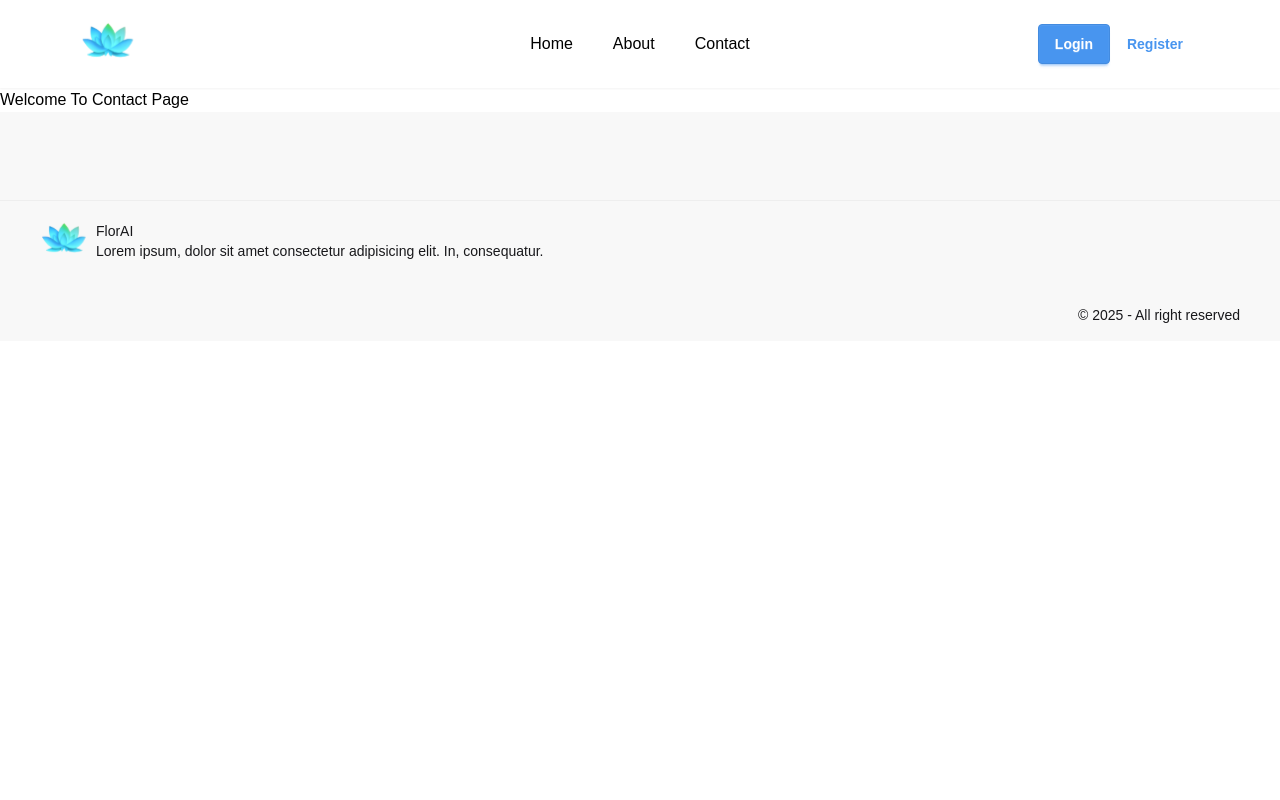
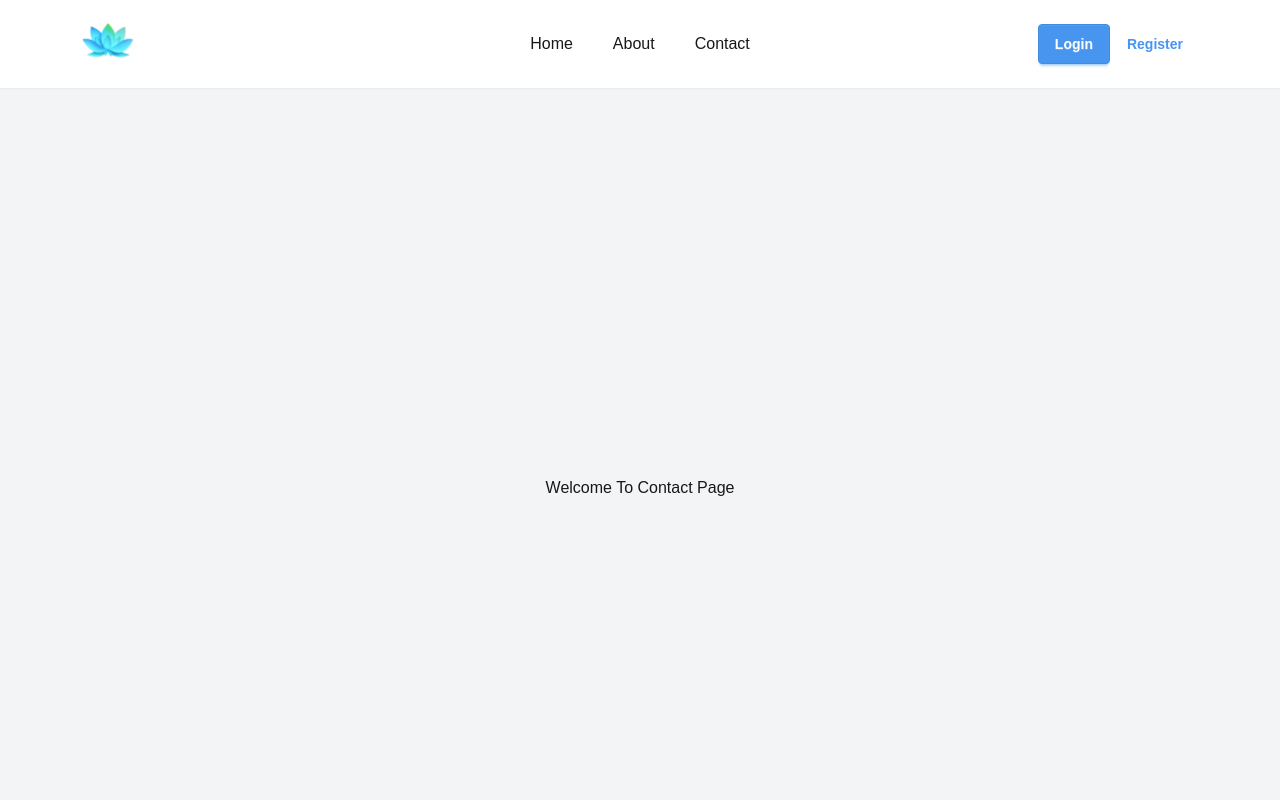
Before and after one commit to Ar-Syhptra/Flower-Classification-Website, a React (Vite) app in the folder src/client/: page /contact in a window 1280 px wide. Shown: the top 800 px of the page. Built offline with nearby package versions, Linux system fonts and the light colour scheme.

Commit message:
refactor: Perubahan code

```diff
--- a/src/client/src/App.jsx
+++ b/src/client/src/App.jsx
@@ -4,6 +4,7 @@ import Footer from "./components/Footer/Footer";
 import Navbar from "./components/Navbar";
 import AboutPage from "./page/AboutPage";
 import ContactPage from "./page/ContactPage";
+import NotFoundPage from "./page/NotFoundPage";
 import ClassificationPage from "./page/ClassificationPage";
 
 import "./assets/styles/globals.css";
@@ -17,6 +18,7 @@ function App() {
         <Route path="/about" element={<AboutPage />} />
         <Route path="/contact" element={<ContactPage />} />
         <Route path="/classification" element={<ClassificationPage />} />
+        <Route path="*" element={<NotFoundPage />} />"
       </Routes>
       <Footer />
     </Router>
--- a/src/client/src/assets/styles/globals.css
+++ b/src/client/src/assets/styles/globals.css
@@ -1,14 +1,6 @@
 @import "tailwindcss";
 @plugin "daisyui" {
   themes: light --default;
-  exclude: rootscrollgutter, rootcolor;
-}
-
-/* root color */
-:root {
-  --color-primary: #4895ef;
-  --color-secondary: #011627;
-  --color-snow-white:rgba(253,255,252);
 }
 
 /* Custom Font */
@@ -22,6 +14,18 @@
   html {
     font-family: "Poppins", sans-serif;
   }
+
+  :root{
+    --color-primary: rgb(72, 149, 239);
+    --color-secondary: rgb(1, 22, 39);
+    --color-snow-white: rgb(253, 255, 252);
+
+    --font-rubik: "Rubik", sans-serif;
+    --font-poppins: "Poppins", sans-serif;
+    --font-quicksand: "Quicksand", sans-serif;
+    --font-plus-jakarta: "Plus Jakarta Sans", sans-serif;
+  }
+
 }
 
 @theme {
@@ -34,9 +38,4 @@
   --color-base-700: #4b5563;
   --color-base-800: #1f2937;
   --color-base-900: #111827;
-
-  --font-rubik: "Rubik", sans-serif;
-  --fonst-poppins: "Poppins", sans-serif;
-  --font-quicksand: "Quicksand", sans-serif;
-  --font-plus-jakarta: "Plus Jakarta Sans", sans-serif;
 }
--- a/src/client/src/components/HamburgerMenu.jsx
+++ b/src/client/src/components/HamburgerMenu.jsx
@@ -1,5 +1,5 @@
 import { Link } from "react-router-dom";
-import Button from "./Button";
+import "../data/navItems";
 
 function HamburgerMenu({ navItems }) {
   return (
@@ -7,7 +7,7 @@ function HamburgerMenu({ navItems }) {
       <label
         tabIndex={0}
         role="button"
-        className="btn btn-ghost btn-circle hover:bg-primary/10 transition-colors"
+        className="btn btn-ghost btn-circle"
         aria-label="Menu"
       >
         <svg
@@ -28,25 +28,27 @@ function HamburgerMenu({ navItems }) {
 
       <ul
         tabIndex={0}
-        className="menu menu-sm dropdown-content bg-base-100 rounded-box z-[51] mt-3 p-3 shadow-lg"
+        className="menu menu-md dropdown-content bg-base-100 rounded-lg z-[51] shadow-lg"
       >
         {navItems.map((item) => (
           <li key={item.id}>
             <Link
               to={item.path}
-              className="p-3 hover:bg-base-200 transition-colors rounded-lg"
+              className=" hover:bg-base-200 transition-colors rounded-lg"
             >
               {item.name}
             </Link>
           </li>
         ))}
         <div className="divider my-2"></div>
-        <ul className="gap-2 flex">
-          <li>
-            <Button name="Login" />
-            <Button name="Register" />
-          </li>
-        </ul>
+        <div className="gap-2 flex flex-col items-center">
+          <Link to="/login">
+            <button className="btn btn-primary text-base-100">Login</button>
+          </Link>
+          <Link to="/register">
+            <button className="btn btn-ghost text-primary">Register</button>
+          </Link>
+        </div>
       </ul>
     </div>
   );
--- a/src/client/src/page/AboutPage.jsx
+++ b/src/client/src/page/AboutPage.jsx
@@ -2,9 +2,9 @@ import LoadingSpinner from "../components/Loading/LoadingSpinner";
 
 function AboutPage() {
   return (
-    <>
-      <h1>Ini Adalah Hello World</h1>
-    </>
+    <div className="min-h-screen flex justify-center items-center">
+      <h1>Ini Adalah AboutPage</h1>
+    </div>
   );
 }
 
--- a/src/client/src/page/ClassificationPage.jsx
+++ b/src/client/src/page/ClassificationPage.jsx
@@ -1,8 +1,8 @@
 function ClassificationPage() {
   return (
-    <>
+    <div className="min-h-screen flex items-center justify-center bg-gray-100">
       <div>Welcome To Classification Page</div>
-    </>
+    </div>
   );
 }
 
--- a/src/client/src/page/ContactPage.jsx
+++ b/src/client/src/page/ContactPage.jsx
@@ -1,8 +1,8 @@
 function ContactPage() {
   return (
-    <>
+    <div className="min-h-screen flex items-center justify-center bg-gray-100">
       <div>Welcome To Contact Page</div>
-    </>
+    </div>
   );
 }
 
--- a/src/client/src/page/NotFoundPage.jsx
+++ b/src/client/src/page/NotFoundPage.jsx
@@ -1,13 +1,11 @@
-function NotFoundPage({ badRequest, notFound, serverError }) {
+function NotFoundPage() {
   return (
-    <>
-      <div>
-        <h1>Welcome To Not Found Page</h1>
-        <p>{badRequest}</p>
-        <p>{notFound}</p>
-        <p>{serverError}</p>
+    <div className="min-h-screen flex items-center justify-center">
+      <div className="text-center">
+        <h1 className="text-8xl font-bold mb-4">404 </h1>
+        <p>Not Found</p>
       </div>
-    </>
+    </div>
   );
 }
 
```
